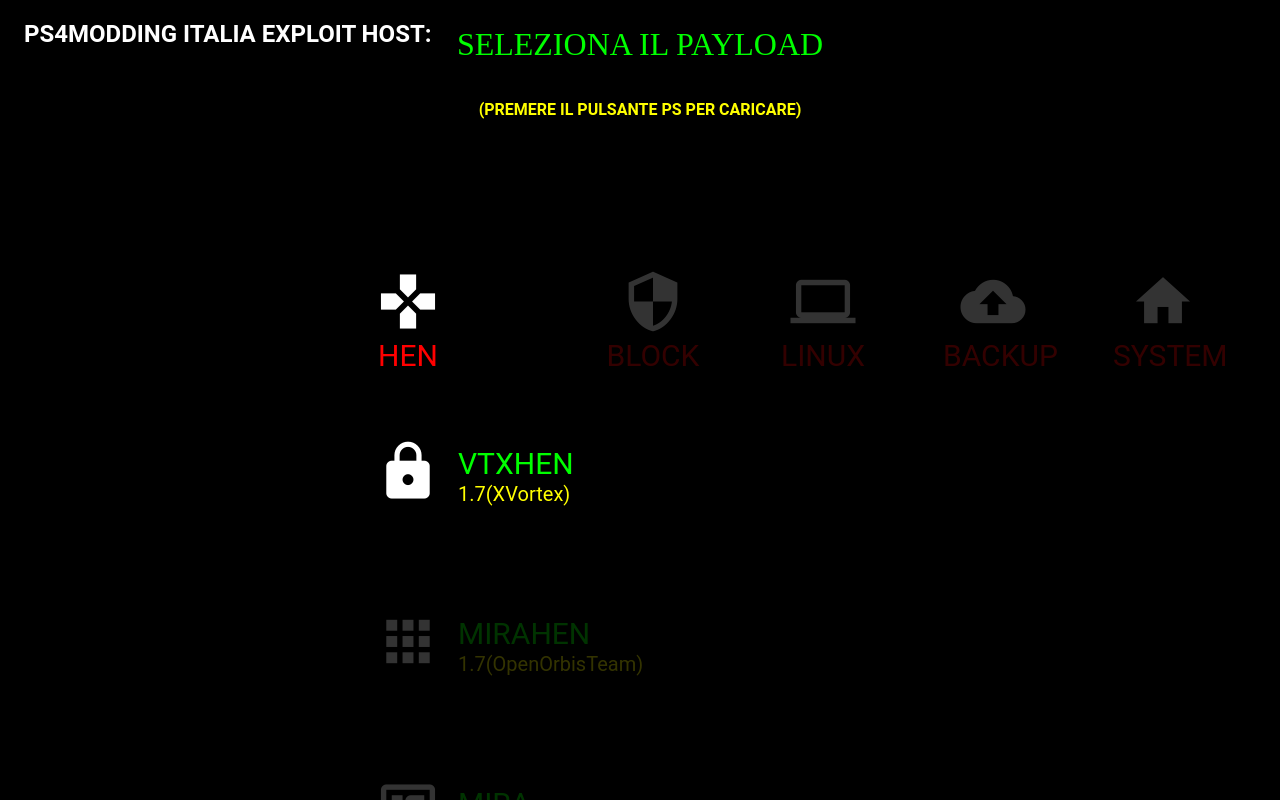
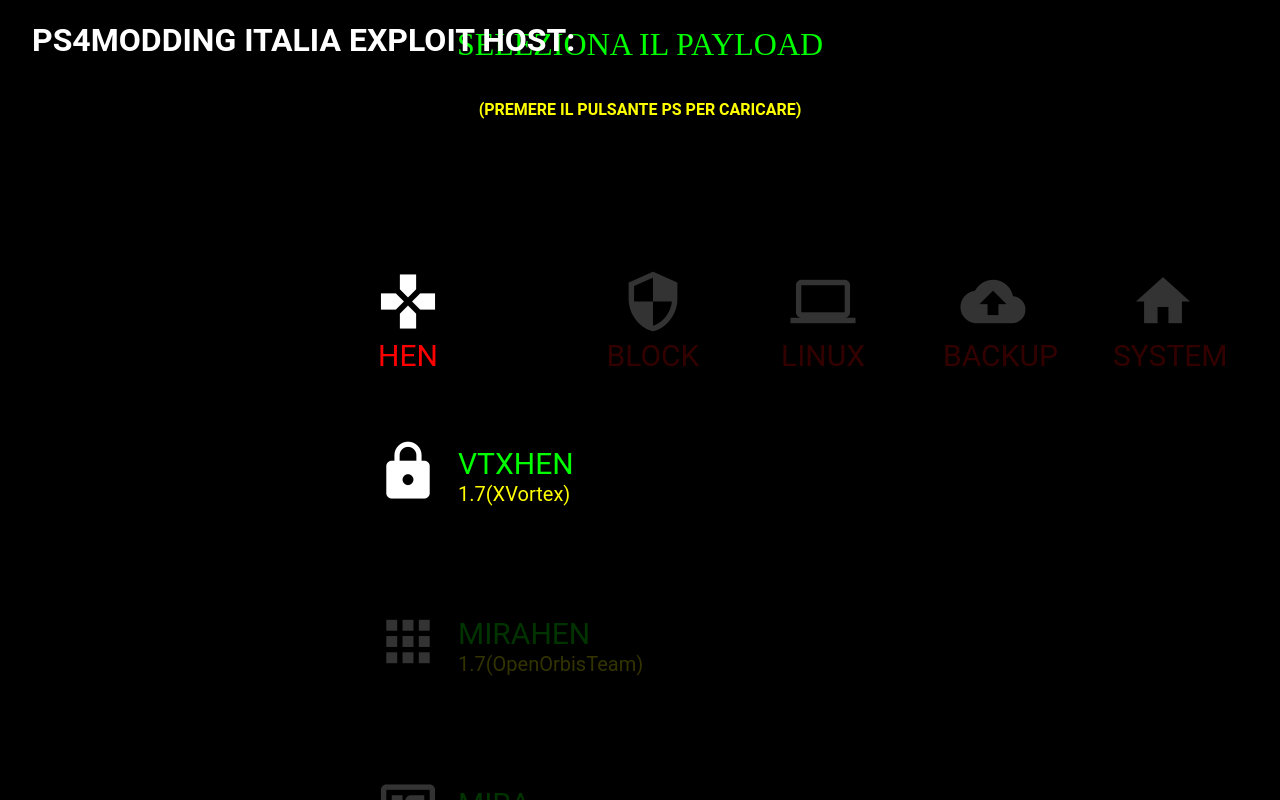
Before and after one commit to theheroGAC/X-project-PS4, a plain HTML site: page xproject.html in a window 1280 px wide. Drawn offline with Linux system fonts and the light colour scheme.

Commit message:
Update xproject.html

```diff
--- a/xproject.html
+++ b/xproject.html
@@ -8,7 +8,7 @@
 </head>
 <body>
 <div id="content" class="content"><iframe name="content" class="content" src="payloads/blank.html"></iframe></div>
-<h2 class="top" onclick="myFunction()"> PS4MODDING ITALIA EXPLOIT HOST:</h2>
+<h1 class="top" onclick="myFunction()"> PS4MODDING ITALIA EXPLOIT HOST:</h1>
 <center><strong><font color="yellow">(PREMERE IL PULSANTE PS PER CARICARE)</font></strong></center>
 <div id="xmb-contain">
   <div id="xmb">
```
